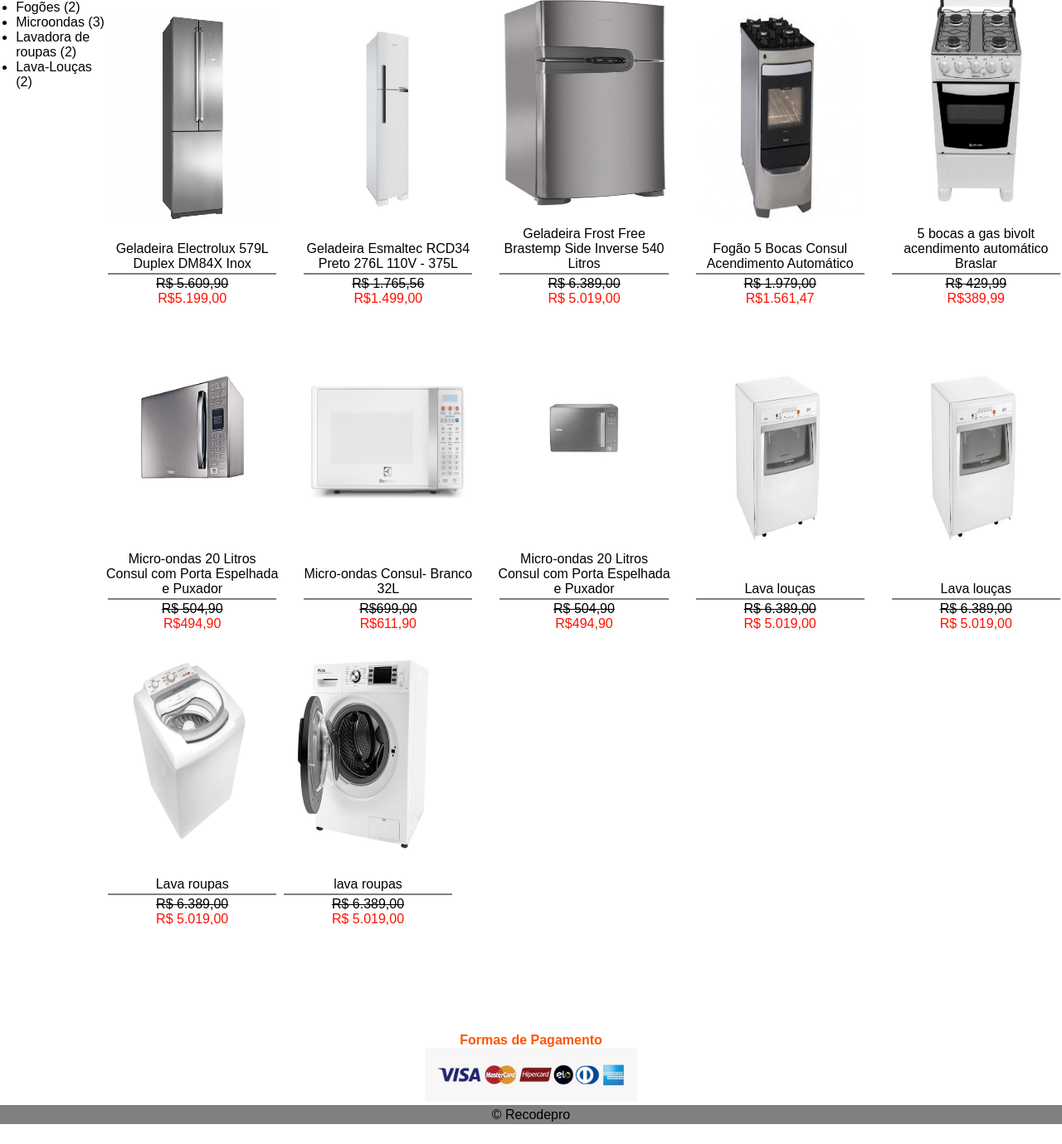
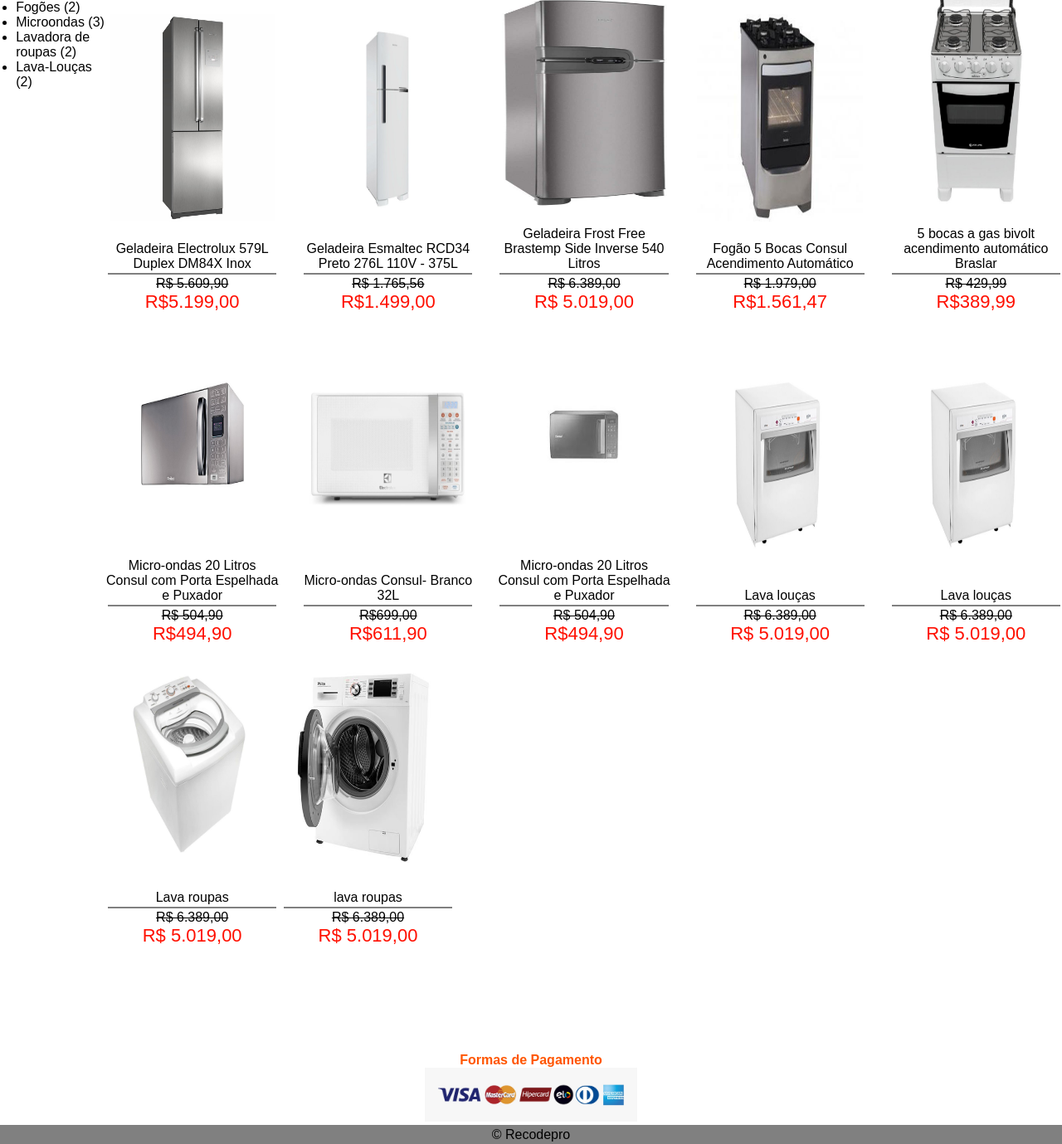
Before and after one commit to rafael-santos-347/fullStackEletro, a PHP site: page /produtos.html in a window 1280 px wide. Shown: the part 312-1691 px from the top of the page at 83% size. Before the commit the page ends 1667 px from the top, so only its background shows below. Run offline with PHP 8.4, Linux system fonts and the light colour scheme.

Commit message:
Adicionado destaque nas imagens, no logo e em alguns paragrafos em js

```diff
--- a/FULLSTACKELETRO/contato.html
+++ b/FULLSTACKELETRO/contato.html
@@ -11,7 +11,7 @@
 
     <!--Menu-->
     <div id="menu">
-        <div class="logo"><a href="index.html"><img src="imagens/msg_eletro.jpeg" alt="Logo Full Stack Eletro"></a></div>
+        <div class="logo"><a href="index.html"><img onmousemove="destaque2(this)" onmouseout="out(this)" src="imagens/msg_eletro.jpeg" alt="Logo Full Stack Eletro"></a></div>
         <ul>
             <li><nav><a class="links"  href="produtos.html">Produtos</a></nav></li>
             <li><nav><a class="links"  href="loja.html">Lojas</a></nav></li>
--- a/FULLSTACKELETRO/css/style.css
+++ b/FULLSTACKELETRO/css/style.css
@@ -156,8 +156,9 @@
 }
 
 .p3 {
-    font-size: 4;
+    font-size: 22px;
     color: #FF1001;
+    display: inline-block;
 }
 
 
--- a/FULLSTACKELETRO/index.html
+++ b/FULLSTACKELETRO/index.html
@@ -14,7 +14,7 @@
 <body>
     <!--Menu-->
     <div id="menu">
-            <div class="logo"><a href="index.html"><img src="imagens/msg_eletro.jpeg" alt="Logo Full Stack Eletro"></a></div>
+        <div class="logo"><a href="index.html"><img onmousemove="destaque2(this)" onmouseout="out(this)" src="imagens/msg_eletro.jpeg" alt="Logo Full Stack Eletro"></a></div>
             <ul>
                 <li><nav><a class="links"  href="produtos.html">Produtos</a></nav></li>
                 <li><nav><a class="links"  href="loja.html">Lojas</a></nav></li>
--- a/FULLSTACKELETRO/js/script.js
+++ b/FULLSTACKELETRO/js/script.js
@@ -21,15 +21,31 @@
 };
 
 
+function destaque(imagem) {
+   if (imagem.style.width == '260px') {
+      imagem.style.width = '200px';
+      imagem.style.height = '250px';
+    } else {
+      imagem.style.width = '260px';
+      imagem.style.height = '300px';
+}
+};
 
-function destaque(imagem) {
-  let img = imagem.style = "width:260px;height:300px;";
-  let img2 = imagem.style = "width:200px;height:250px";
+function destaque2(img) {
+    img.style.width = '80%';
+    img.style.height = '95%';
+};
 
-  if (img2 == "width:200px;height:250px") {
-    imagem.style = "width:260px;height:300px;";
-  } else if (img == "width:260px;height:300px;") {
-    imagem.style = "width:200px;height:250px";
-  }
+function out(img2){
+  img2.style.width = '60%';
+  img.style.height = '85%';
+};
 
+function font(tamanho) {
+  tamanho.style.fontSize = '40px';
+  tamanho.style.margin = '5px 5px';
 };
+
+function fontOut (tamanho2){
+  tamanho2.style.fontSize = '22px';
+};
--- a/FULLSTACKELETRO/loja.html
+++ b/FULLSTACKELETRO/loja.html
@@ -10,7 +10,7 @@
 <body>
     <!--Menu-->
     <div id="menu">
-        <div class="logo"><a href="index.html"><img src="imagens/msg_eletro.jpeg" alt="Logo Full Stack Eletro"></a></div>
+        <div class="logo"><a href="index.html"><img onmousemove="destaque2(this)" onmouseout="out(this)" src="imagens/msg_eletro.jpeg" alt="Logo Full Stack Eletro"></a></div>
         <ul>
             <li><nav><a class="links"  href="produtos.html">Produtos</a></nav></li>
              <li><nav><a class="links"  href="contato.html">Contato</a></nav></li>
```
Also changed, not shown: FULLSTACKELETRO/produtos.html (+14 -14 lines).
